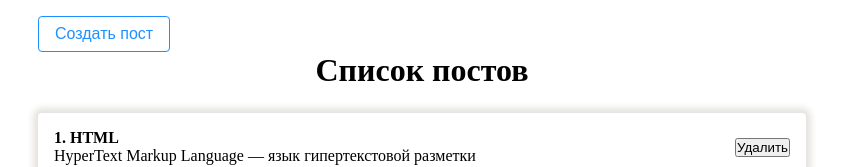
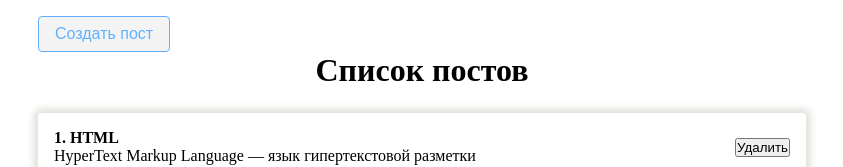
Before and after one commit to Johnsterr/React-Fundamentals, a React (Create React App) app: page / in a window 1280 px wide. Shown: the top 167 px of the page, without its empty margins (218-1061 px from the left). Built offline with nearby package versions, Linux system fonts and the light colour scheme.

Commit message:
Using destructuring props

```diff
--- a/src/App.jsx
+++ b/src/App.jsx
@@ -11,7 +11,7 @@ function App() {
   ]);
   return (
     <div className="App">
-      <Button>Создать пост</Button>
+      <Button disabled>Создать пост</Button>
       <PostList posts={posts} title="Список постов" />
     </div>
   );
--- a/src/components/UI/Buttons/Button.jsx
+++ b/src/components/UI/Buttons/Button.jsx
@@ -1,10 +1,10 @@
 import React from "react";
 import classes from "./Button.module.css";
 
-const Button = (props) => {
+const Button = ({ children, ...props }) => {
   return (
-    <button className={classes.btn}>
-      {props.children}
+    <button {...props} className={classes.btn}>
+      {children}
     </button>
   );
 };
--- a/src/components/UI/Buttons/Button.module.css
+++ b/src/components/UI/Buttons/Button.module.css
@@ -11,3 +11,9 @@
 .btn:hover {
     background: #f0f0f0;
 }
+
+.btn:disabled {
+    opacity: 0.7;
+    background: #f0f0f0;
+    cursor: not-allowed;
+}
```
